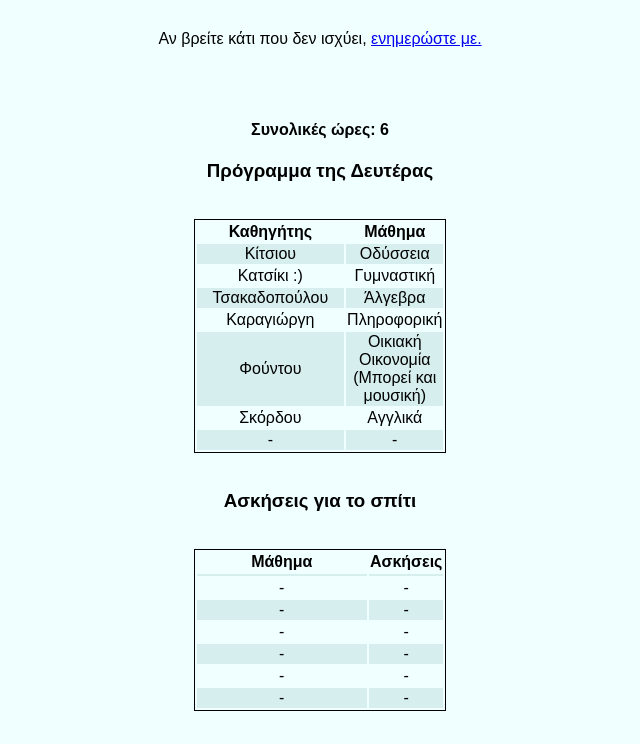
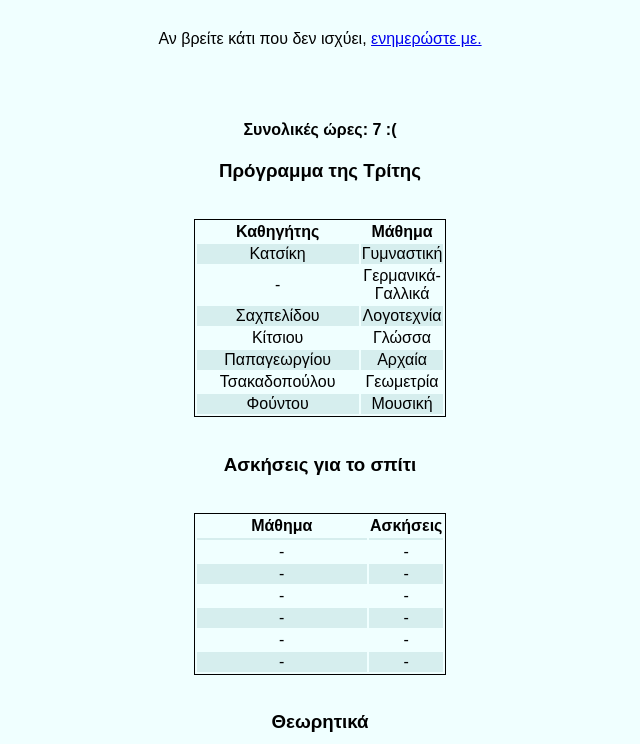
Before and after one commit to TIPDYT/A2-school, a plain HTML site: page index.html in a window 1280 px wide. Shown: the part 580-1324 px from the top of the page, without its empty margins (320-960 px from the left). Drawn offline with nearby package versions, Linux system fonts and the light colour scheme.

Commit message:
Update index.html

```diff
--- a/index.html
+++ b/index.html
@@ -24,40 +24,40 @@
         <br>
         <p id="contactwrong">Αν βρείτε κάτι που δεν ισχύει, <a href="mailto: tipdpap@outlook.com">ενημερώστε με.</a></p>
         <br><br>
-        <h4>Συνολικές ώρες: <b>6</b></h4>
-        <h3 id="ttday">Πρόγραμμα της <b>Δευτέρας</b></h3><br>
+        <h4>Συνολικές ώρες: <b>7</b> :(</h4>
+        <h3 id="ttday">Πρόγραμμα της <b>Τρίτης</b></h3><br>
         <table id="timetable">
             <tr>
                 <th>Καθηγήτης</th>
                 <th>Μάθημα</th>
             </tr>
             <tr>
-                <td id="t1">Κίτσιου</td>
-                <td id="tt1">Οδύσσεια</td>
+                <td id="t1">Κατσίκη</td>
+                <td id="tt1">Γυμναστική</td>
             </tr>
             <tr>
-                <td id="t2">Κατσίκι :)</td>
-                <td id="tt2">Γυμναστική</td>
+                <td id="t2">-</td>
+                <td id="tt2">Γερμανικά-Γαλλικά</td>
             </tr>
             <tr>
-                <td id="t3">Τσακαδοπούλου</td>
-                <td id="tt3">Άλγεβρα</td>
+                <td id="t3">Σαχπελίδου</td>
+                <td id="tt3">Λογοτεχνία</td>
             </tr>
             <tr>
-                <td id="t4">Καραγιώργη</td>
-                <td id="tt4">Πληροφορική</td>
+                <td id="t4">Κίτσιου</td>
+                <td id="tt4">Γλώσσα</td>
             </tr>
             <tr>
-                <td id="t5">Φούντου</td>
-                <td id="tt5">Οικιακή Οικονομία (Μπορεί και μουσική)</td>
+                <td id="t5">Παπαγεωργίου</td>
+                <td id="tt5">Αρχαία</td>
             </tr>
             <tr>
-                <td id="t6">Σκόρδου</td>
-                <td id="tt6">Αγγλικά</td>
+                <td id="t6">Τσακαδοπούλου</td>
+                <td id="tt6">Γεωμετρία</td>
             </tr>
             <tr>
-                <td id="t7">-</td>
-                <td id="tt7">-</td>
+                <td id="t7">Φούντου</td>
+                <td id="tt7">Μουσική</td>
             </tr>
         </table>
         <br>
@@ -142,7 +142,7 @@
             <tr>
                 <td id="q1">Αρχαία</td>
                 <td id="qq1">1. Β Κλίση Ουσιαστικών 2. Κανόνες τονισμού 3. Ετυμολογία υπογραμμισμενων λέξεων στο κείμενο 4. Κατανόηση Κείμενο 4</td>
-                <td id="qqq1">Την επόμενη Δευτέρα</td>
+                <td id="qqq1">Την επόμενη Πέμπτη</td>
             </tr>
             <tr>
                 <td id="q2">Γλώσσα</td>
```
